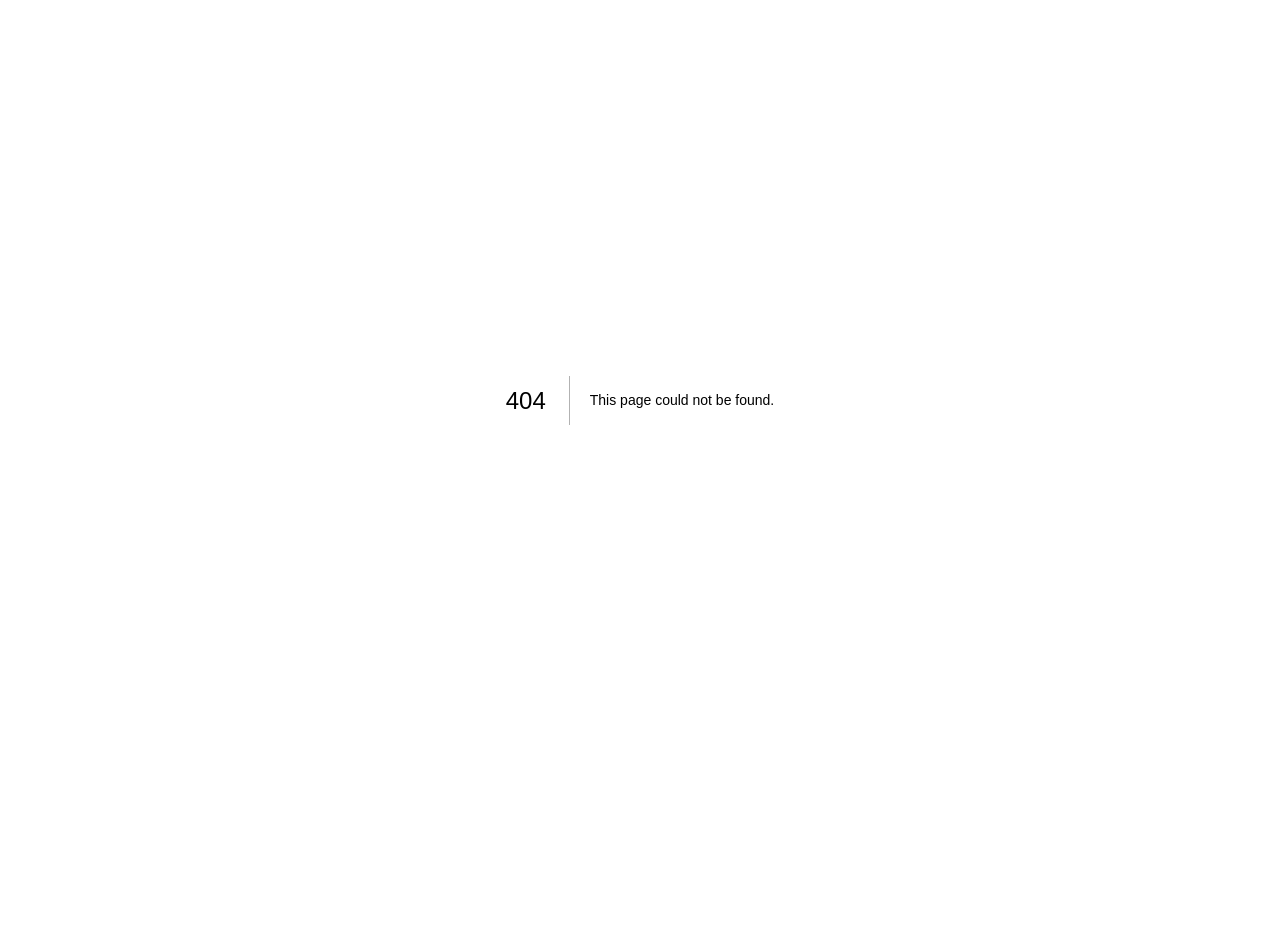
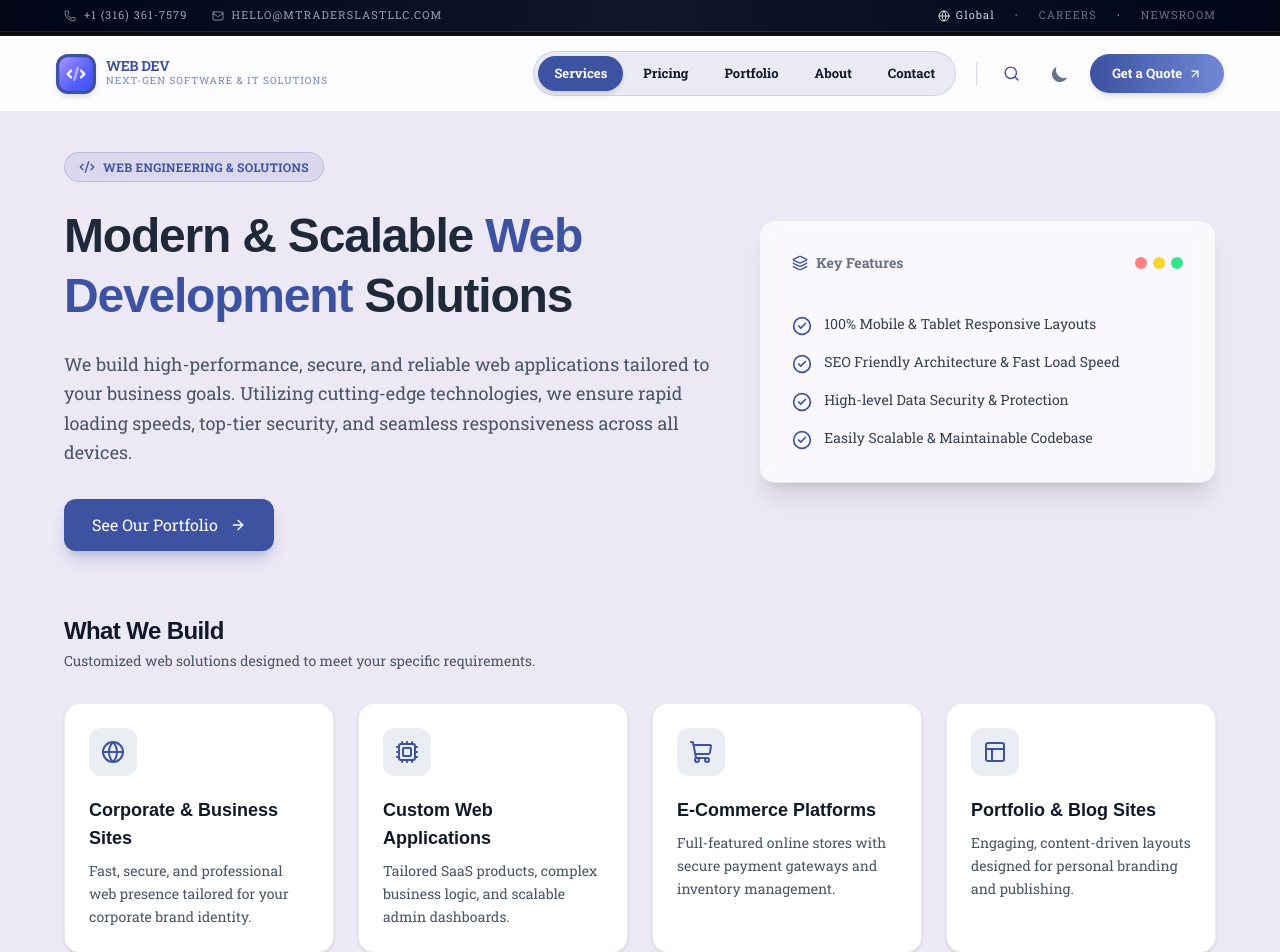
Before and after one commit to ziaulhoquepatwary/Trade-Business-MT, a Next.js app: page /services in a window 1280 px wide. Before the commit this address had no page. Shown: the top 952 px of the page. Before the commit the page ends 800 px from the top, so only its background shows below. Built offline with nearby package versions, Linux system fonts and the light colour scheme; a web font is replaced by a local one.

Commit message:
feat: add WebDevelopmentSection and ServiceHome components, implement layout for services page

```diff
--- a/src/app/(auth)/login/page.jsx
+++ b/src/app/(auth)/login/page.jsx
@@ -1,6 +1,6 @@
 "use client";
 
-import React, { useState } from "react";
+import React, { useState, Suspense } from "react";
 import Link from "next/link";
 import { useForm } from "react-hook-form";
 import { Eye, EyeOff, Mail, Lock, ArrowRight, Anchor, Globe, MoveLeft } from "lucide-react";
@@ -9,7 +9,7 @@ import { authClient } from "@/lib/auth-client";
 import { useRouter, useSearchParams } from "next/navigation";
 import Swal from "sweetalert2";
 
-function Login() {
+function LoginContent() {
     const [showPassword, setShowPassword] = useState(false);
 
     const router = useRouter();
@@ -115,7 +115,7 @@ function Login() {
                                     },
                                 })}
                                 className={`w-full pl-10 pr-4 py-3 bg-zinc-50 dark:bg-zinc-950 border text-sm font-mono focus:outline-none transition-all text-black dark:text-white placeholder:text-zinc-400
-                ${errors.email
+                                ${errors.email
                                         ? "border-red-600 focus:ring-1 focus:ring-red-600"
                                         : "border-black dark:border-white focus:bg-white dark:focus:bg-black"
                                     }`}
@@ -148,7 +148,7 @@ function Login() {
                                     },
                                 })}
                                 className={`w-full pl-10 pr-12 py-3 bg-zinc-50 dark:bg-zinc-950 border text-sm font-mono focus:outline-none transition-all text-black dark:text-white placeholder:text-zinc-400
-                ${errors.password
+                                ${errors.password
                                         ? "border-red-600 focus:ring-1 focus:ring-red-600"
                                         : "border-black dark:border-white focus:bg-white dark:focus:bg-black"
                                     }`}
@@ -214,4 +214,14 @@ function Login() {
     );
 }
 
-export default Login;
+export default function Login() {
+    return (
+        <Suspense fallback={
+            <div className="min-h-screen bg-white dark:bg-black flex items-center justify-center text-xs font-mono uppercase tracking-widest text-black dark:text-white">
+                Loading Portal...
+            </div>
+        }>
+            <LoginContent />
+        </Suspense>
+    );
+}
--- /dev/null
+++ b/src/app/(main)/services/WebDevelopmentSection.jsx
@@ -0,0 +1,147 @@
+import React from 'react';
+import { Code2, Globe, ShoppingCart, Layout, Cpu, Layers, ArrowRight, CheckCircle2 } from 'lucide-react';
+import Link from 'next/link';
+
+export default function WebDevelopmentSection() {
+    const websiteTypes = [
+        {
+            title: "Corporate & Business Sites",
+            desc: "Fast, secure, and professional web presence tailored for your corporate brand identity.",
+            icon: Globe
+        },
+        {
+            title: "Custom Web Applications",
+            desc: "Tailored SaaS products, complex business logic, and scalable admin dashboards.",
+            icon: Cpu
+        },
+        {
+            title: "E-Commerce Platforms",
+            desc: "Full-featured online stores with secure payment gateways and inventory management.",
+            icon: ShoppingCart
+        },
+        {
+            title: "Portfolio & Blog Sites",
+            desc: "Engaging, content-driven layouts designed for personal branding and publishing.",
+            icon: Layout
+        }
+    ];
+
+    return (
+        <section className="w-full min-h-screen py-10 px-4 sm:px-8 lg:px-16 transition-colors duration-300 bg-[#EDE8F5] dark:bg-[#000000] text-gray-800 dark:text-gray-100">
+            <div className="mx-auto space-y-16">
+
+                {/* Header & Hero Grid */}
+                <div className="grid grid-cols-1 lg:grid-cols-12 gap-10 items-center">
+
+                    {/* Main Info */}
+                    <div className="lg:col-span-7 space-y-6">
+                        <div className="inline-flex items-center gap-2 px-3.5 py-1.5 rounded-full text-xs font-semibold tracking-wide uppercase bg-[#3D52A0]/10 text-[#3D52A0] dark:bg-[#3D52A0]/20 dark:text-blue-400 border border-[#3D52A0]/20">
+                            <Code2 className="w-4 h-4" />
+                            Web Engineering & Solutions
+                        </div>
+
+                        <h2 className="text-3xl sm:text-4xl lg:text-5xl font-extrabold tracking-tight leading-tight">
+                            Modern & Scalable <span className="text-[#3D52A0] dark:text-blue-400">Web Development</span> Solutions
+                        </h2>
+
+                        <p className="text-base sm:text-lg text-gray-600 dark:text-gray-300 leading-relaxed">
+                            We build high-performance, secure, and reliable web applications tailored to your business goals. Utilizing cutting-edge technologies, we ensure rapid loading speeds, top-tier security, and seamless responsiveness across all devices.
+                        </p>
+
+                        <div className="pt-2">
+                            <Link
+                                href="/portfolio"
+                                className="inline-flex items-center gap-3 px-7 py-3.5 rounded-xl text-white font-medium bg-[#3D52A0] hover:bg-[#3D52A0]/90 dark:bg-[#3D52A0] dark:hover:bg-[#3D52A0]/80 transition-all duration-200 shadow-lg shadow-[#3D52A0]/25 hover:shadow-xl group"
+                            >
+                                <span>See Our Portfolio</span>
+                                <ArrowRight className="w-4 h-4 transition-transform group-hover:translate-x-1" />
+                            </Link>
+                        </div>
+                    </div>
+
+                    {/* Key Features Card */}
+                    <div className="lg:col-span-5">
+                        <div className="p-6 sm:p-8 rounded-2xl bg-white/70 dark:bg-[#09090b] border border-gray-200 dark:border-gray-800 shadow-xl backdrop-blur-sm space-y-6">
+                            <div className="flex items-center justify-between border-b border-gray-100 dark:border-gray-800 pb-4">
+                                <span className="text-sm font-semibold text-gray-500 dark:text-gray-400 flex items-center gap-2">
+                                    <Layers className="w-4 h-4 text-[#3D52A0] dark:text-blue-400" /> Key Features
+                                </span>
+                                <span className="flex gap-1.5">
+                                    <span className="w-3 h-3 rounded-full bg-red-400/80 inline-block"></span>
+                                    <span className="w-3 h-3 rounded-full bg-yellow-400/80 inline-block"></span>
+                                    <span className="w-3 h-3 rounded-full bg-green-400/80 inline-block"></span>
+                                </span>
+                            </div>
+
+                            <ul className="space-y-4">
+                                {[
+                                    "100% Mobile & Tablet Responsive Layouts",
+                                    "SEO Friendly Architecture & Fast Load Speed",
+                                    "High-level Data Security & Protection",
+                                    "Easily Scalable & Maintainable Codebase"
+                                ].map((feature, idx) => (
+                                    <li key={idx} className="flex items-start gap-3">
+                                        <CheckCircle2 className="w-5 h-5 text-[#3D52A0] dark:text-blue-400 shrink-0 mt-0.5" />
+                                        <span className="text-sm font-medium text-gray-700 dark:text-gray-200">{feature}</span>
+                                    </li>
+                                ))}
+                            </ul>
+                        </div>
+                    </div>
+
+                </div>
+
+                {/* Website Services Grid */}
+                <div className="space-y-8">
+                    <div>
+                        <h3 className="text-2xl font-bold tracking-tight text-gray-900 dark:text-white">
+                            What We Build
+                        </h3>
+                        <p className="text-sm text-gray-600 dark:text-gray-400 mt-1">
+                            Customized web solutions designed to meet your specific requirements.
+                        </p>
+                    </div>
+
+                    <div className="grid grid-cols-1 md:grid-cols-2 lg:grid-cols-4 gap-6">
+                        {websiteTypes.map((item, index) => {
+                            const IconComponent = item.icon;
+                            return (
+                                <div
+                                    key={index}
+                                    className="p-6 rounded-2xl bg-white dark:bg-[#09090b] border border-gray-200/80 dark:border-gray-800 hover:border-[#3D52A0]/50 dark:hover:border-[#3D52A0]/50 transition-all duration-200 shadow-sm hover:shadow-md group"
+                                >
+                                    <div className="w-12 h-12 rounded-xl bg-[#3D52A0]/10 dark:bg-[#3D52A0]/20 flex items-center justify-center mb-5 text-[#3D52A0] dark:text-blue-400 group-hover:scale-110 transition-transform">
+                                        <IconComponent className="w-6 h-6" />
+                                    </div>
+                                    <h4 className="text-lg font-bold mb-2 text-gray-900 dark:text-white">{item.title}</h4>
+                                    <p className="text-sm text-gray-600 dark:text-gray-400 leading-relaxed">{item.desc}</p>
+                                </div>
+                            );
+                        })}
+                    </div>
+                </div>
+
+                {/* Tech Stack Grid */}
+                {/* <div className="p-8 sm:p-10 rounded-2xl bg-white/60 dark:bg-[#09090b] border border-gray-200/80 dark:border-gray-800 space-y-6">
+                    <div>
+                        <h3 className="text-xl font-bold text-gray-900 dark:text-white">Our Tech Stack & Tools</h3>
+                        <p className="text-sm text-gray-600 dark:text-gray-400 mt-0.5">Technologies we leverage to deliver high-performance applications.</p>
+                    </div>
+
+                    <div className="grid grid-cols-2 sm:grid-cols-3 lg:grid-cols-6 gap-4 pt-2">
+                        {techStack.map((tech, i) => (
+                            <div
+                                key={i}
+                                className="p-4 rounded-xl bg-white dark:bg-[#000000] border border-gray-200 dark:border-gray-800 text-center space-y-1 hover:border-[#3D52A0] dark:hover:border-blue-500 transition-colors"
+                            >
+                                <div className="text-sm font-bold text-gray-900 dark:text-gray-100">{tech.name}</div>
+                                <div className="text-xs text-gray-500 dark:text-gray-400">{tech.category}</div>
+                            </div>
+                        ))}
+                    </div>
+                </div> */}
+
+            </div>
+        </section >
+    );
+}
--- /dev/null
+++ b/src/app/(main)/services/layout.jsx
@@ -0,0 +1,12 @@
+export const metadata = {
+    title: "Services",
+    description: "Web Development & Digital Solutions Platform",
+};
+
+export default function Services({ children }) {
+    return (
+        <section className="w-full h-full min-h-screen dark:bg-black">
+            {children}
+        </section>
+    );
+}
--- /dev/null
+++ b/src/app/(main)/services/page.jsx
@@ -0,0 +1,12 @@
+import React from 'react'
+import WebDevelopmentSection from './WebDevelopmentSection'
+
+function ServiceHome() {
+    return (
+        <section className="mt-28">
+            <WebDevelopmentSection />
+        </section>
+    )
+}
+
+export default ServiceHome
--- a/src/share/Navbar.jsx
+++ b/src/share/Navbar.jsx
@@ -111,7 +111,7 @@ function Navbar() {
                                         key={link.name}
                                         href={link.href}
                                         className={`relative px-4 py-2 rounded-full text-[13px] text-gray-900 font-semibold transition-all duration-300 ${active
-                                            ? "bg-[#3D52A0] text-white dark:bg-[#04cccc] dark:text-slate-950 shadow-md scale-100"
+                                            ? "bg-[#3D52A0] text-white dark:bg-[#7688c9] dark:text-slate-950 shadow-md scale-100"
                                             : "text-[#3D52A0] dark:text-slate-400 hover:text-[#3D52A0] dark:hover:text-white hover:bg-[#3D52A0]/15 dark:hover:bg-white/10"
                                             }`}
                                     >
```
